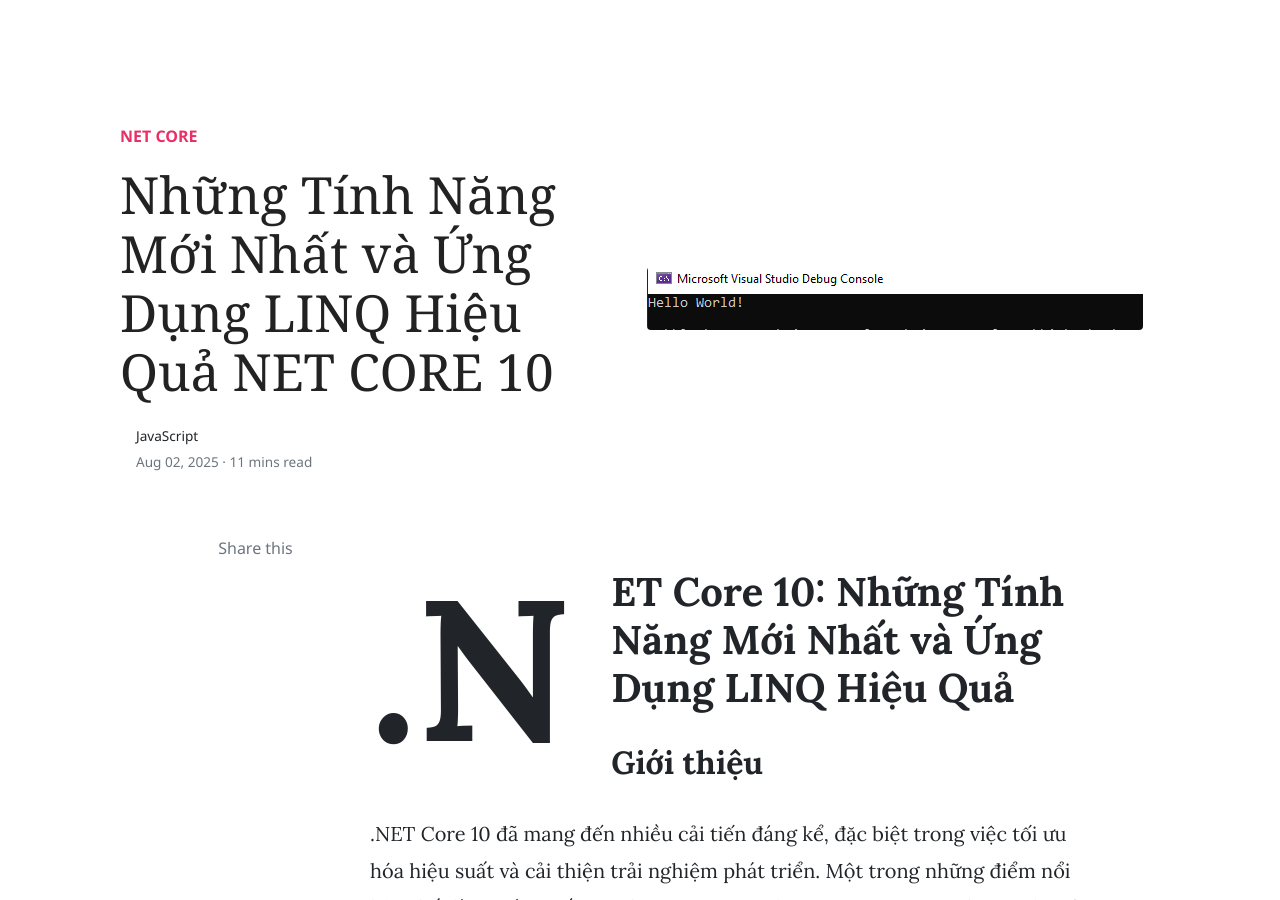
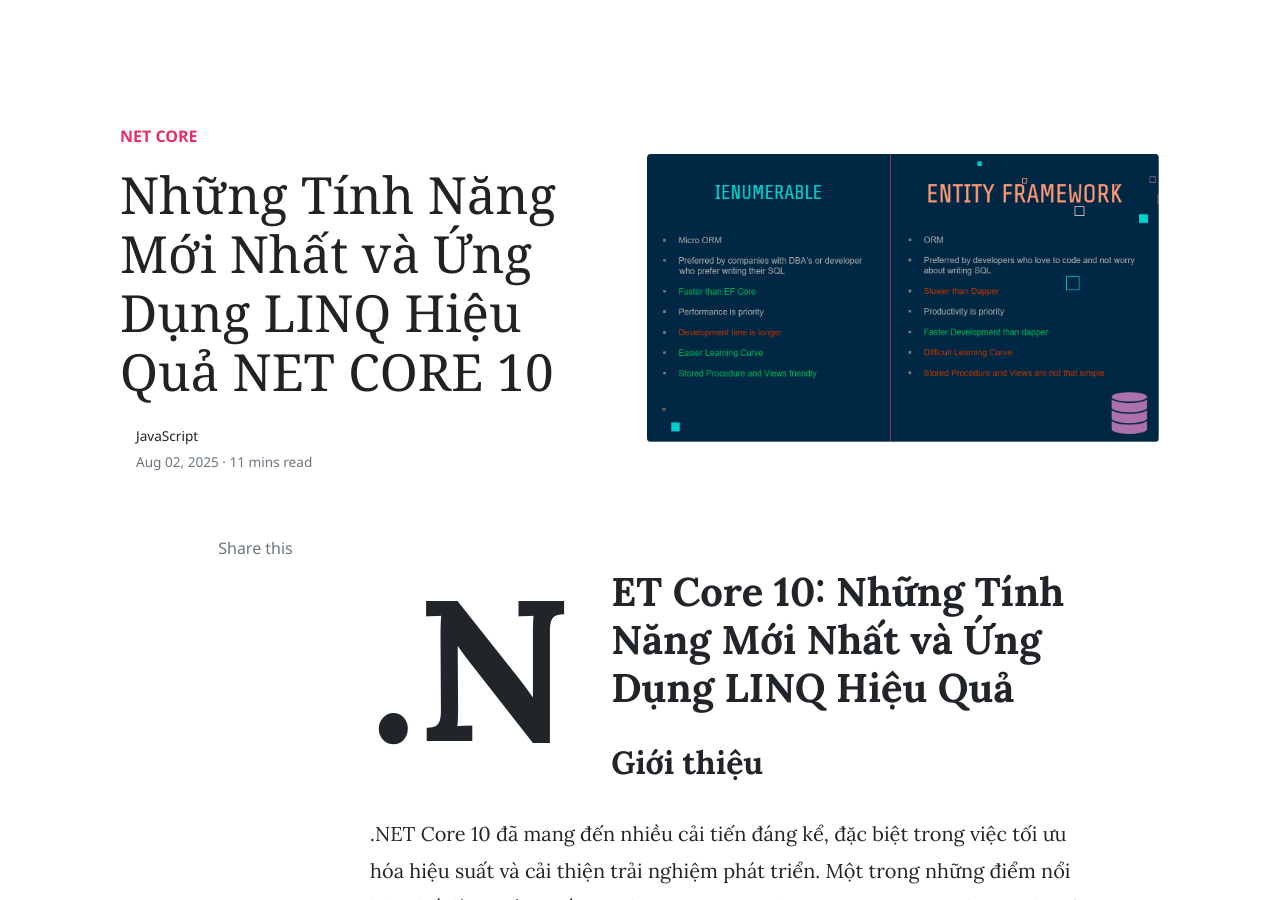
Before and after one commit to NguyenThanhThinh/NguyenThanhThinh.github.io, a Jekyll site: the page built from _posts/2025-08-02-net-core-10-with-liqn.md, in a window 1280 px wide and 900 px high. Built offline with Jekyll 4.4.1, drawn with Linux system fonts in a browser that asks for light colours; nearby versions of some CDN libraries; comment, search, counter and statistics services are not loaded.

Commit message:
Update 2025-08-02-net-core-10-with-liqn.md
change img

```diff
--- a/_posts/2025-08-02-net-core-10-with-liqn.md
+++ b/_posts/2025-08-02-net-core-10-with-liqn.md
@@ -1,7 +1,7 @@
 ---
 title: Những Tính Năng Mới Nhất và Ứng Dụng LINQ Hiệu Quả NET CORE 10
 categories: [net core]
-image: assets/img/netcore/result.png
+image: assets/img/ef.png
 language: js
 description : net core
 tags: [featured]
```
